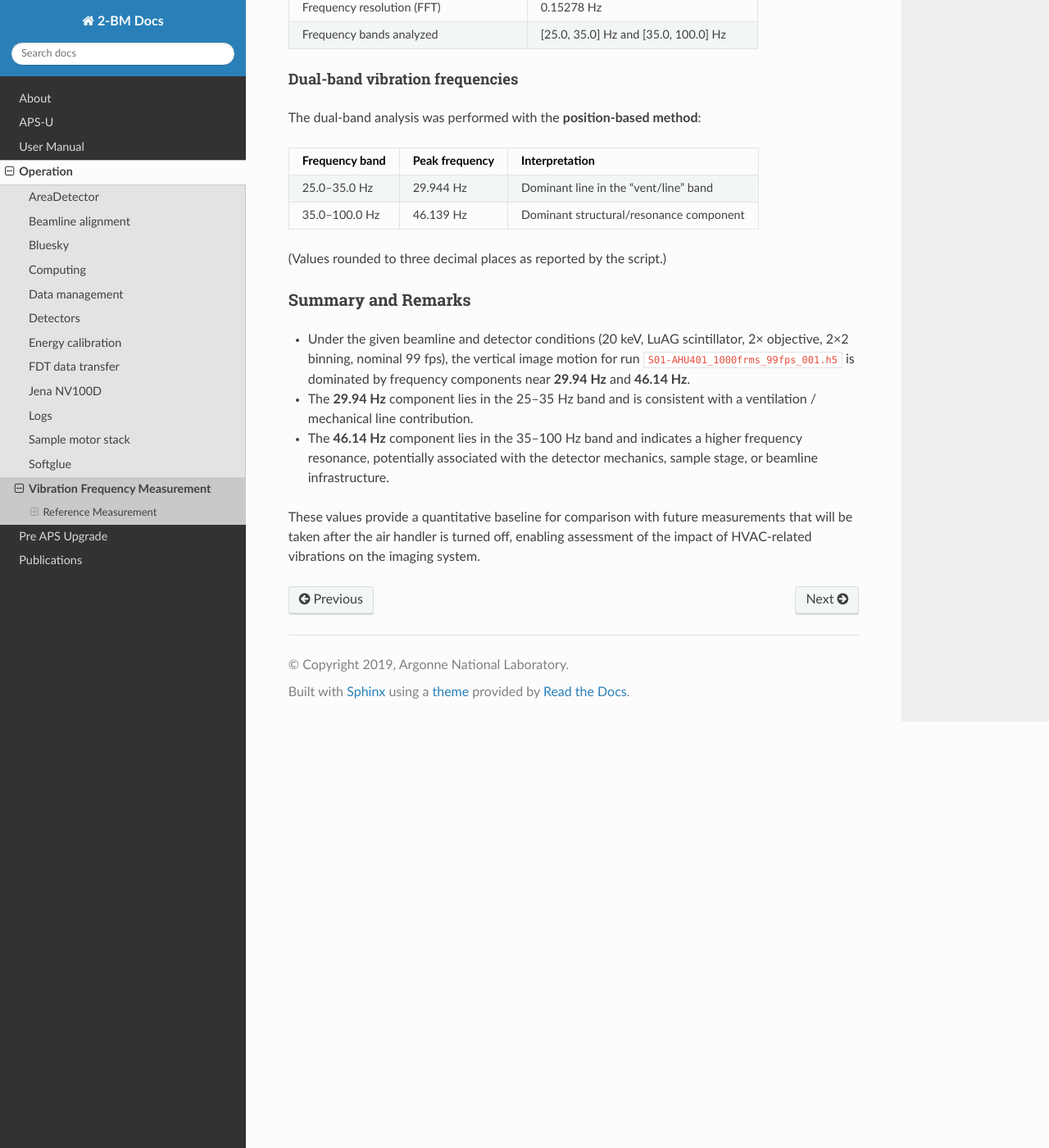
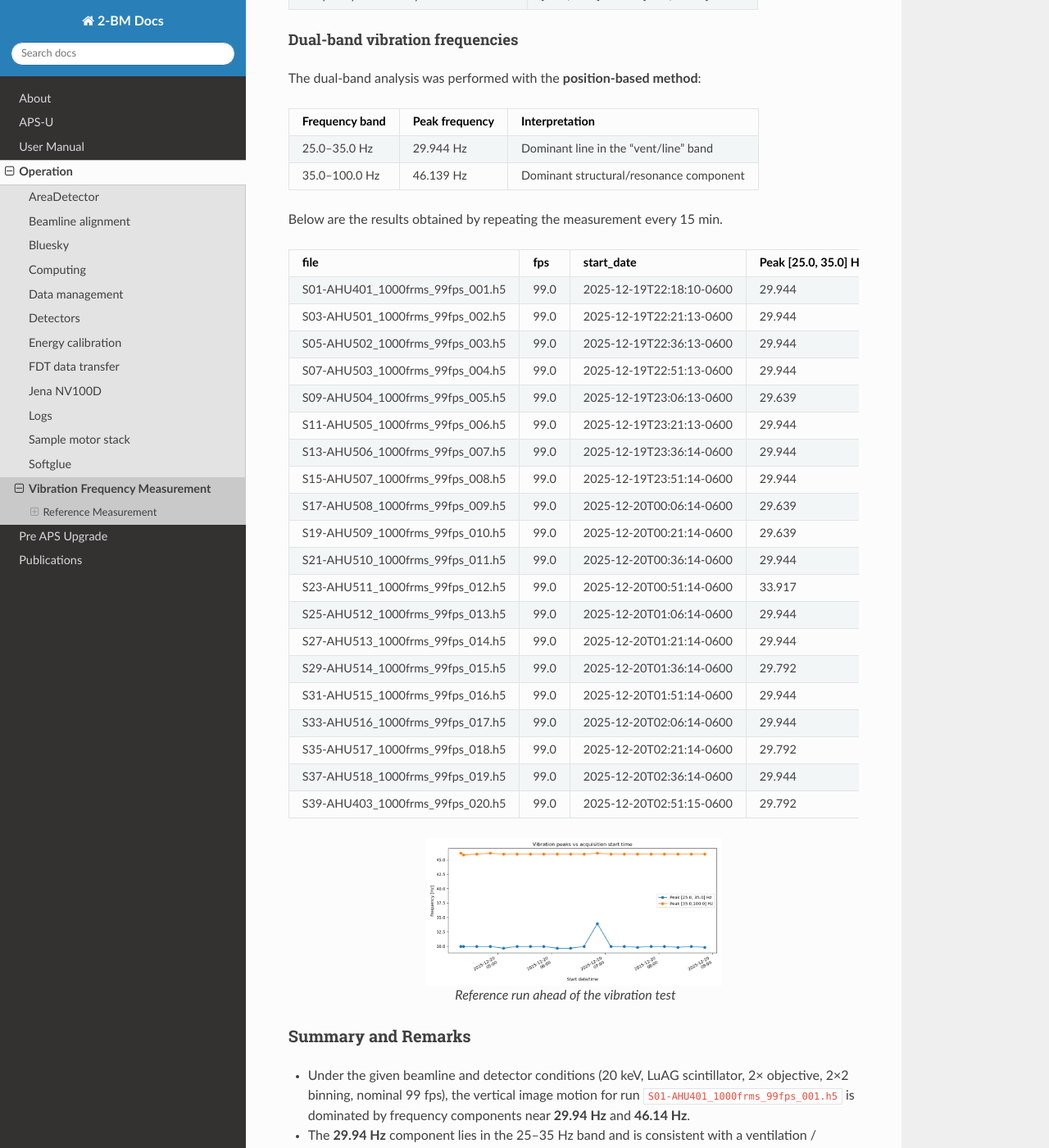
Before and after one commit to xray-imaging/2bm-docs, a Sphinx documentation site: the page built from docs/source/ops/item_070.rst, in a window 1280 px wide and 1400 px high, scrolled down 4465 px. Shown: the whole window at 82% size. Built offline with Sphinx 7.4.7 and the Read the Docs theme 3.1.0, drawn with Linux system fonts in a browser that asks for light colours; the version number could not be read and is left out; some of the changed text lies outside the part shown.

Commit message:
added reference run ahead of the vibration test

```diff
--- a/docs/source/ops/item_070.rst
+++ b/docs/source/ops/item_070.rst
@@ -245,9 +245,6 @@ Vibration Analysis Results
 Processing configuration
 ^^^^^^^^^^^^^^^^^^^^^^^^
 
-(Example configuration; update with actual values for this run.)
-
-
 +-------------------------------------------+------------------------------------------------------+
 | Item                                      | Value                                                |
 +===========================================+======================================================+
@@ -284,8 +281,59 @@ The dual-band analysis was performed with the **position-based method**:
 | 35.0–100.0 Hz                             | 46.139 Hz       | Dominant structural/resonance component    |
 +-------------------------------------------+-----------------+--------------------------------------------+
 
-(Values rounded to three decimal places as reported by the script.)
+Below are the results obtained by repeating the measurement every 15 min.
 
++--------------------------------------------+-------+--------------------------+------------------------+-------------------------+
+| file                                       | fps   | start_date               | Peak [25.0, 35.0] Hz   | Peak [35.0,100.0] Hz    |
++============================================+=======+==========================+========================+=========================+
+| S01-AHU401_1000frms_99fps_001.h5           | 99.0  | 2025-12-19T22:18:10-0600 | 29.944                 | 46.139                  |
++--------------------------------------------+-------+--------------------------+------------------------+-------------------------+
+| S03-AHU501_1000frms_99fps_002.h5           | 99.0  | 2025-12-19T22:21:13-0600 | 29.944                 | 45.833                  |
++--------------------------------------------+-------+--------------------------+------------------------+-------------------------+
+| S05-AHU502_1000frms_99fps_003.h5           | 99.0  | 2025-12-19T22:36:13-0600 | 29.944                 | 45.986                  |
++--------------------------------------------+-------+--------------------------+------------------------+-------------------------+
+| S07-AHU503_1000frms_99fps_004.h5           | 99.0  | 2025-12-19T22:51:13-0600 | 29.944                 | 46.139                  |
++--------------------------------------------+-------+--------------------------+------------------------+-------------------------+
+| S09-AHU504_1000frms_99fps_005.h5           | 99.0  | 2025-12-19T23:06:13-0600 | 29.639                 | 45.986                  |
++--------------------------------------------+-------+--------------------------+------------------------+-------------------------+
+| S11-AHU505_1000frms_99fps_006.h5           | 99.0  | 2025-12-19T23:21:13-0600 | 29.944                 | 45.986                  |
++--------------------------------------------+-------+--------------------------+------------------------+-------------------------+
+| S13-AHU506_1000frms_99fps_007.h5           | 99.0  | 2025-12-19T23:36:14-0600 | 29.944                 | 45.986                  |
++--------------------------------------------+-------+--------------------------+------------------------+-------------------------+
+| S15-AHU507_1000frms_99fps_008.h5           | 99.0  | 2025-12-19T23:51:14-0600 | 29.944                 | 45.986                  |
++--------------------------------------------+-------+--------------------------+------------------------+-------------------------+
+| S17-AHU508_1000frms_99fps_009.h5           | 99.0  | 2025-12-20T00:06:14-0600 | 29.639                 | 45.986                  |
++--------------------------------------------+-------+--------------------------+------------------------+-------------------------+
+| S19-AHU509_1000frms_99fps_010.h5           | 99.0  | 2025-12-20T00:21:14-0600 | 29.639                 | 45.986                  |
++--------------------------------------------+-------+--------------------------+------------------------+-------------------------+
+| S21-AHU510_1000frms_99fps_011.h5           | 99.0  | 2025-12-20T00:36:14-0600 | 29.944                 | 45.986                  |
++--------------------------------------------+-------+--------------------------+------------------------+-------------------------+
+| S23-AHU511_1000frms_99fps_012.h5           | 99.0  | 2025-12-20T00:51:14-0600 | 33.917                 | 46.139                  |
++--------------------------------------------+-------+--------------------------+------------------------+-------------------------+
+| S25-AHU512_1000frms_99fps_013.h5           | 99.0  | 2025-12-20T01:06:14-0600 | 29.944                 | 45.986                  |
++--------------------------------------------+-------+--------------------------+------------------------+-------------------------+
+| S27-AHU513_1000frms_99fps_014.h5           | 99.0  | 2025-12-20T01:21:14-0600 | 29.944                 | 45.986                  |
++--------------------------------------------+-------+--------------------------+------------------------+-------------------------+
+| S29-AHU514_1000frms_99fps_015.h5           | 99.0  | 2025-12-20T01:36:14-0600 | 29.792                 | 45.986                  |
++--------------------------------------------+-------+--------------------------+------------------------+-------------------------+
+| S31-AHU515_1000frms_99fps_016.h5           | 99.0  | 2025-12-20T01:51:14-0600 | 29.944                 | 45.986                  |
++--------------------------------------------+-------+--------------------------+------------------------+-------------------------+
+| S33-AHU516_1000frms_99fps_017.h5           | 99.0  | 2025-12-20T02:06:14-0600 | 29.944                 | 45.986                  |
++--------------------------------------------+-------+--------------------------+------------------------+-------------------------+
+| S35-AHU517_1000frms_99fps_018.h5           | 99.0  | 2025-12-20T02:21:14-0600 | 29.792                 | 45.986                  |
++--------------------------------------------+-------+--------------------------+------------------------+-------------------------+
+| S37-AHU518_1000frms_99fps_019.h5           | 99.0  | 2025-12-20T02:36:14-0600 | 29.944                 | 45.986                  |
++--------------------------------------------+-------+--------------------------+------------------------+-------------------------+
+| S39-AHU403_1000frms_99fps_020.h5           | 99.0  | 2025-12-20T02:51:15-0600 | 29.792                 | 45.986                  |
++--------------------------------------------+-------+--------------------------+------------------------+-------------------------+
+
+
+.. figure:: ../img/plot_vibration_reference.png
+   :width: 360px
+   :align: center
+   :alt: softglue_001
+
+   Reference run ahead of the vibration test
 
 Summary and Remarks
 -------------------
```
Also changed, not shown: docs/source/img/plot_vibration_reference.png (added).
